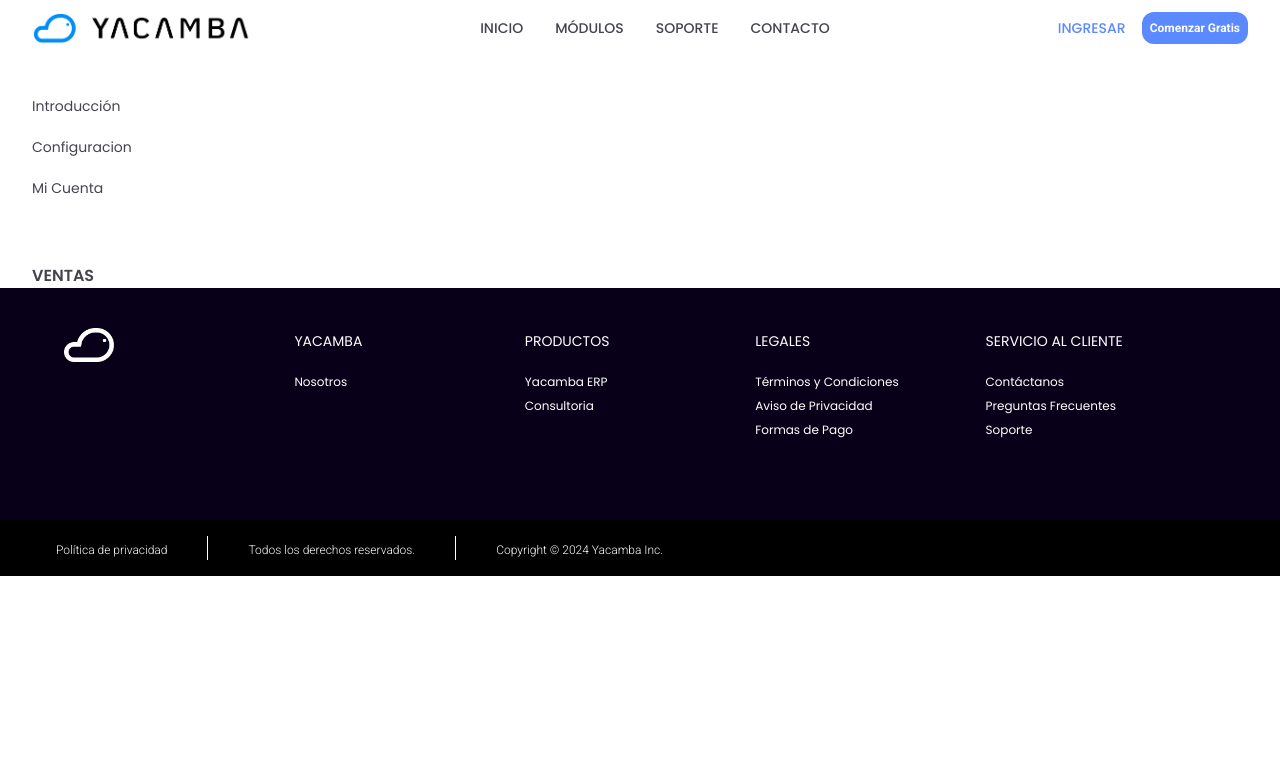
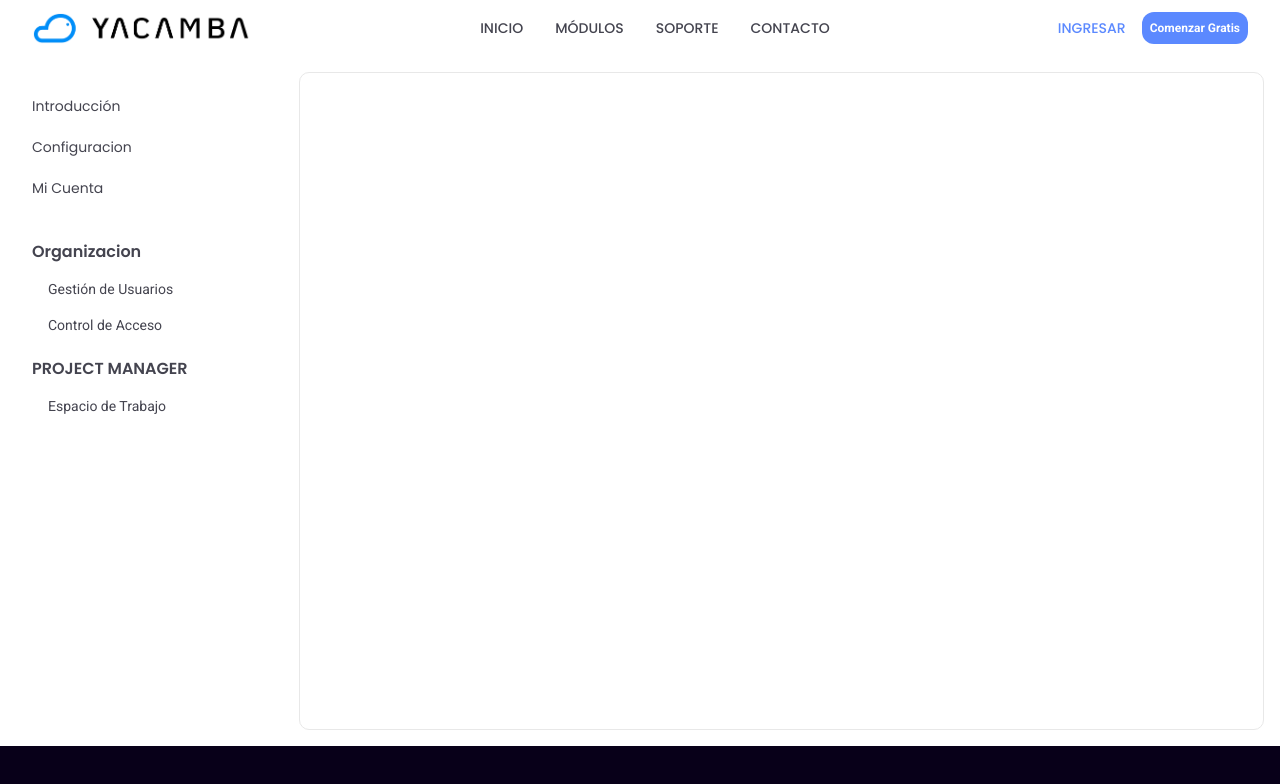
Before and after one commit to Pixells-io/Pixells-Web, a React (Vite) app: page /ayuda in a window 1280 px wide. Shown: the top 784 px of the page. Built offline with nearby package versions, Linux system fonts and the light colour scheme.

Commit message:
Updated
Fixing Data section

```diff
--- a/src/pages/Knowledge/Knowledge.jsx
+++ b/src/pages/Knowledge/Knowledge.jsx
@@ -1,13 +1,19 @@
-import React from "react";
+import React, { useState } from "react";
 import Footer from "@/layouts/Footer";
+import { arrayData } from "./arrayData";
 
 function HomePage() {
+  const [selectedModule, setSelectedModule] = useState(null);
+  const [selectedAction, setSelectedAction] = useState(null);
+
   return (
-    <div className="flex flex-col h-full w-full">
-      <div className="flex h-full w-[283px] shrink-0 flex-col bg-transparent px-8">
-        <div></div>
-        <div className="mt-10">
-          <div className="flex flex-col space-y-5">
+    <div className="flex flex-col min-h-screen">
+      <div className="flex flex-1">
+        {/* SideBar */}
+        <div className="w-[283px] shrink-0 bg-transparent px-8">
+
+          <div className="mt-10">
+            <div className="flex flex-col space-y-5 pb-10 ">
             <span className="font-poppins font-normal text-grisHeading text-[14px]">
               Introducción
             </span>
@@ -17,14 +23,82 @@
             <span className="font-poppins font-normal text-grisHeading text-[14px]">
               Mi Cuenta
             </span>
+            </div>
+            <div className="flex flex-col space-y-5">
+              {arrayData.map((module) => (
+                <div key={module.name} className="space-y-3">
+                  <span className="font-poppins font-semibold text-grisHeading">
+                    {module.name}
+                  </span>
+                  {module.sub_modules.map((subModule) => (
+                    <div
+                      key={subModule.name}
+                      className="cursor-pointer"
+                      onClick={() => {
+                        setSelectedModule(subModule);
+                        setSelectedAction(null);
+                      }}
+                    >
+                      <span className="rounded-lg px-4 py-2 hover:text-white font-roboto font-normal text-grisHeading text-[14px] hover:bg-[#008EF9]">
+                        {subModule.name}
+                      </span>
+                    </div>
+                  ))}
+                </div>
+              ))}
+            </div>
           </div>
         </div>
-        <div className="pt-16">
-          <span className="font-poppins font-semibold text-grisHeading">
-            VENTAS
-          </span>
+
+        {/* Main */}
+        <div className="flex-1 p-4">
+          <div className="w-full h-full grid grid-cols-12 gap-4 rounded-[10px] bg-white border border-[#E8E8E8] p-7">
+            {/* Articles section with overflow */}
+            <div className="col-span-8 h-[calc(100vh-200px)] overflow-y-auto pr-4">
+              {selectedModule && (
+                <div className="space-y-6">
+                  <h1 className="text-2xl font-bold text-grisHeading">
+                    {selectedModule.name}
+                  </h1>
+                  <div className="grid gap-6">
+                    {selectedModule.actions.map((action) => (
+                      <div key={action.title} className="p-4">
+                        <h2 className="text-xl font-semibold mb-2">
+                          {action.title}
+                        </h2>
+                        <div
+                          dangerouslySetInnerHTML={{
+                            __html: action.description,
+                          }}
+                          className="prose max-w-none"
+                        />
+                      </div>
+                    ))}
+                  </div>
+                </div>
+              )}
+            </div>
+
+            {/* Section with action links - fixed height to match articles */}
+            <section className="col-span-4 p-10 h-[calc(100vh-200px)] overflow-y-auto">
+              {selectedModule && (
+                <div className="space-y-3">
+                  <h3 className="font-semibold text-lg mb-4">Contenido</h3>
+                  {selectedModule.actions.map((action) => (
+                    <p
+                      className="block text-grisHeading hover:text-blue-600 cursor-pointer"
+                    >
+                      {action.title}
+                    </p>
+                  ))}
+                </div>
+              )}
+            </section>
+          </div>
         </div>
       </div>
+
+      {/* Footer */}
       <Footer />
     </div>
   );
--- /dev/null
+++ b/src/pages/Knowledge/Sections/Organization/UserManagement.jsx
@@ -0,0 +1,14 @@
+import React from "react";
+
+function UserManagement(){
+
+    return(
+
+        <div className="w-full h-full overflow-hidden">
+
+            <span className="font-poppins font-smeibold text-[12px]"></span>
+
+
+        </div>
+    );
+}
--- a/src/pages/Knowledge/arrayData.js
+++ b/src/pages/Knowledge/arrayData.js
@@ -8,16 +8,7 @@
           {
             title: "Alta nueva Área",
             description: `
-            <p> Para dar de alta una nueva área, ve al módulo Organización, en el submenú  “Usuarios Gestor” selecciona el botón “más” en el área principal de la pantalla, a continuación selecciona Área.
-            </p><br/>
-            <p>Debes completar los siguientes campos:</p></br>
-            <ol>
-            <li>Nombre del área, será el nombre como aparecerá el área en todo el sistema</li></br>
-            <li>Descripción del área, de forma breve explica a qué se dedicará el área deseada</li></br>
-            <li>Procesos, agrega todos los procesos que contenga el área presionando el botón más</li></br>
-            <li>Tipo de turno, matutino o vespertino</li></br>
-            <li>Coloca el horario de entrada y el horario de salida aproximado</li></br>
-            </ol><br/>
+
             `,
           },
           {
@@ -30,13 +21,13 @@
 
              <h2>1. Información General</h2><br/>
               <ol type="a">
-        <li>Selecciona área a la que pertenece</li><br/>
-        <li>Tipo o nivel de la posición</li><br/>
-        <li>Nombre de la posición</li><br/>
-        <li>Selecciona si esta posición tendrá acceso a dar permisos</li><br/>
-        <li>Indica qué posición tiene el jefe inmediato</li><br/>
-        <li>Si coordina con alguna posición en especial, selecciona de la lista</li><br/>
-        <li>Redacta cuál es el objetivo principal de esta posición</li><br/>
+                  <li>Selecciona área a la que pertenece</li>
+                  <li>Tipo o nivel de la posición</li>
+                  <li>Nombre de la posición</li>
+                  <li>Selecciona si esta posición tendrá acceso a dar permisos</li>
+                  <li>Indica qué posición tiene el jefe inmediato</li>
+                  <li>Si coordina con alguna posición en especial, selecciona de la lista</li>
+                  <li>Redacta cuál es el objetivo principal de esta posición</li>
               </ol>
 
                 <h2>2. Autoridad de la posición</h2><br/>
@@ -75,9 +66,8 @@
             `,
           },
           {
-            title: "Alta nuevo Puesto",
+            title: "Alta nuevo Usuario",
             description: `
-             <h2>Creación de Puestos</h2>
     <p>Una vez que hayas dado de alta el área, podrás crear puestos relacionados a ella. <br>
        Selecciona el botón <strong>más</strong> en el área principal de la pantalla y toca <strong>Puestos</strong>.</p>
 
@@ -483,7 +473,6 @@
 <p>Esta vista mostrará todas las actividades que debes realizar organizadas por cuatro estatus distintos, pendientes, en progreso, completadas y canceladas. No importa dentro de qué Objetivo Estratégico se encuentren.</p><br/>
 
             `,
-
           },
           {
             title: "Vistas rápidas de Todas los Proyectos",
@@ -504,8 +493,8 @@
 <p>Encontrarás todos los proyectos en forma de tablero, donde puedes acceder a los detalles del proyecto, posicionándote sobre el proyecto y dando click en el botón “Ver”.</p><br/><br/>
 
 
-            `
-          }
+            `,
+          },
         ],
       },
     ],
```
Lines whose indentation alone changed are shown as unchanged.
